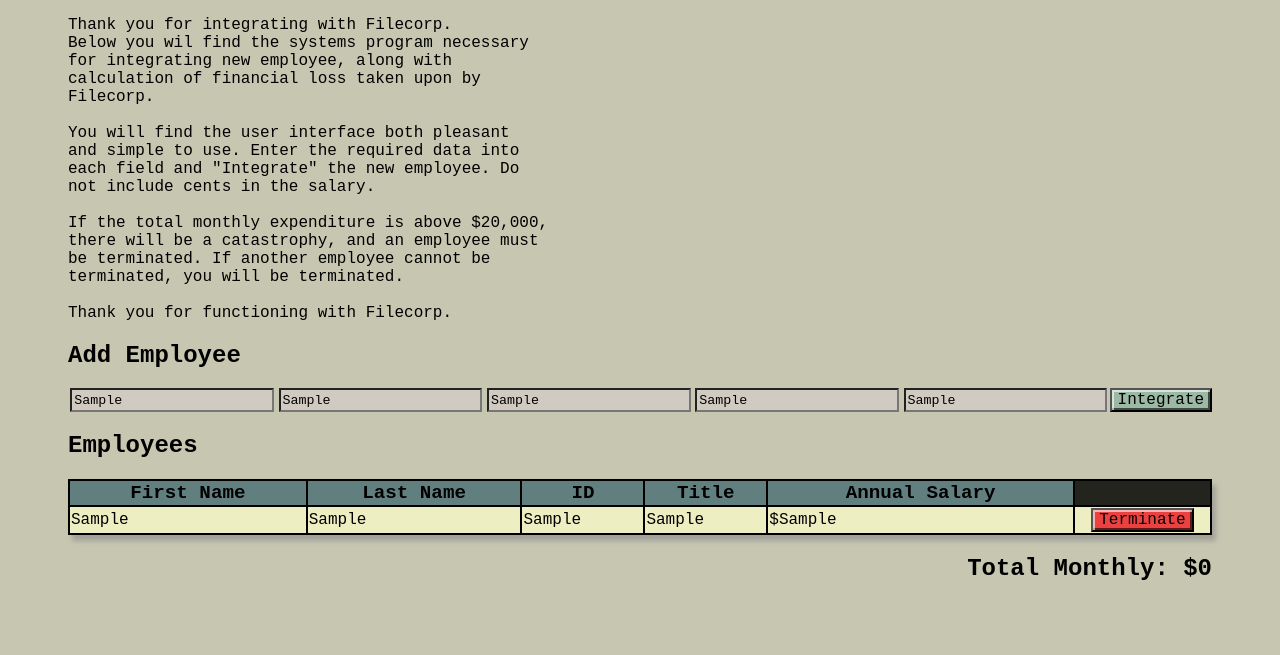
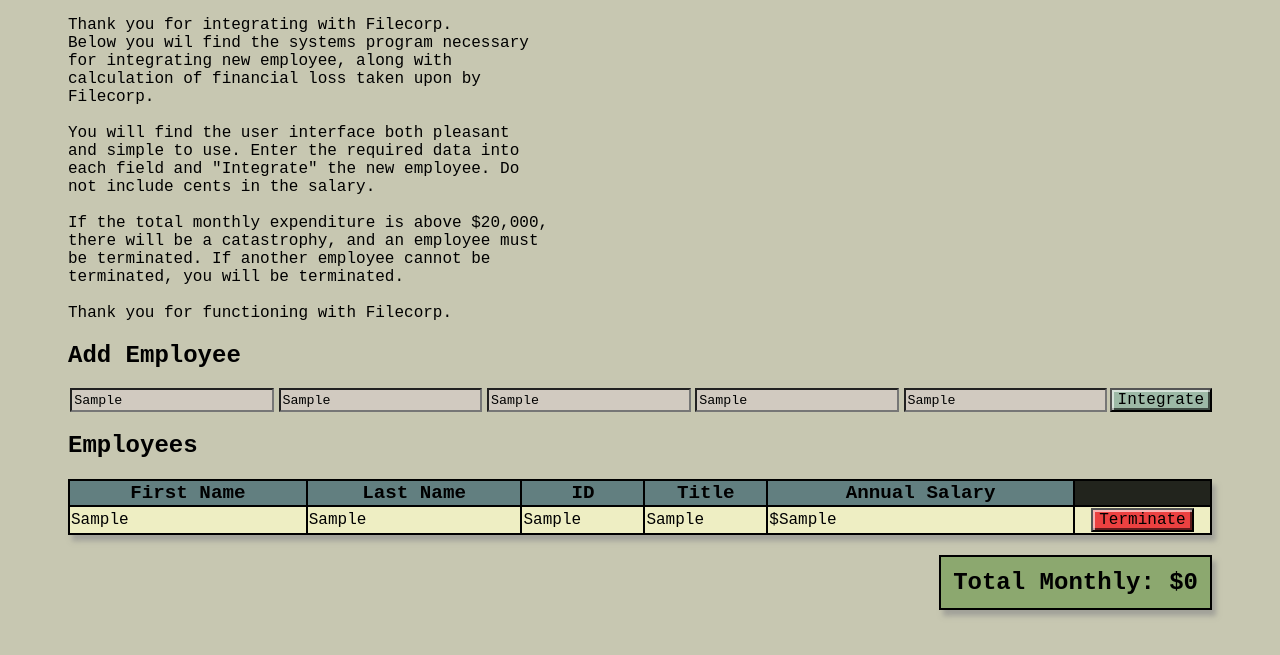
Before and after one commit to jmicko/jquery-salary-calculator, a plain HTML site: page index.html in a window 1280 px wide. Both pictures are taken after typing "Sample", "Sample", "Sample", "Sample", "Sample" into the empty fields and a click on the button "Integrate". Shown: the part 105-760 px from the top of the page. Drawn offline with Linux system fonts and the light colour scheme; a web font is replaced by a local one.

Commit message:
turn total red above $20k

```diff
--- a/client.js
+++ b/client.js
@@ -12,7 +12,7 @@ function readyNow() {
 }
 
 function printTotal() {
-    $('main').append(`<h2 id='monthly-total'>Total Monthly: $${totalAnnual}</h2>`);
+    $('main').append(`<h2 class='shadow monthly-total'>Total Monthly: $${totalAnnual}</h2>`);
 }
 
 
@@ -104,5 +104,11 @@ function deleteEmployee() {
 }
 
 function updateTotal() {
-    $('#monthly-total').text(`Total Monthly: $${Math.round(totalAnnual / 12)}`);
+    console.log(totalAnnual);
+    $('.monthly-total').text(`Total Monthly: $${Math.round(totalAnnual / 12)}`);
+    if (totalAnnual / 12 > 20000) {
+        $('.monthly-total').addClass('red');
+    } else {
+        $('.monthly-total').removeClass('red');
+    }
 }
--- a/style.css
+++ b/style.css
@@ -13,7 +13,6 @@ body {
 table {
     border: black 2px solid;
     border-collapse: collapse;
-    box-shadow: rgba(138, 138, 138, 0.616) 4px 6px 5px;
     margin: auto;
     width: 100%;
     overflow: hidden;
@@ -95,10 +94,6 @@ button:active {
     background-color: rgba(184, 113, 140, 0.507);
 }
 
-#monthly-total {
-    float: right;
-}
-
 form {
     display: flex;
 }
@@ -166,3 +161,19 @@ input:-webkit-autofill, input:-webkit-autofill:hover, input:-webkit-autofill:foc
     margin: 0;
     width: 46.4%;
 }
+
+.monthly-total{
+    padding: .5em;
+    background-color: rgb(140, 168, 111);
+    border: black 2px solid;
+    float: right;
+
+}
+
+.red {
+    background-color: rgb(180, 70, 51);
+}
+
+.shadow{
+    box-shadow: rgba(138, 138, 138, 0.616) 4px 6px 5px;
+}
```
